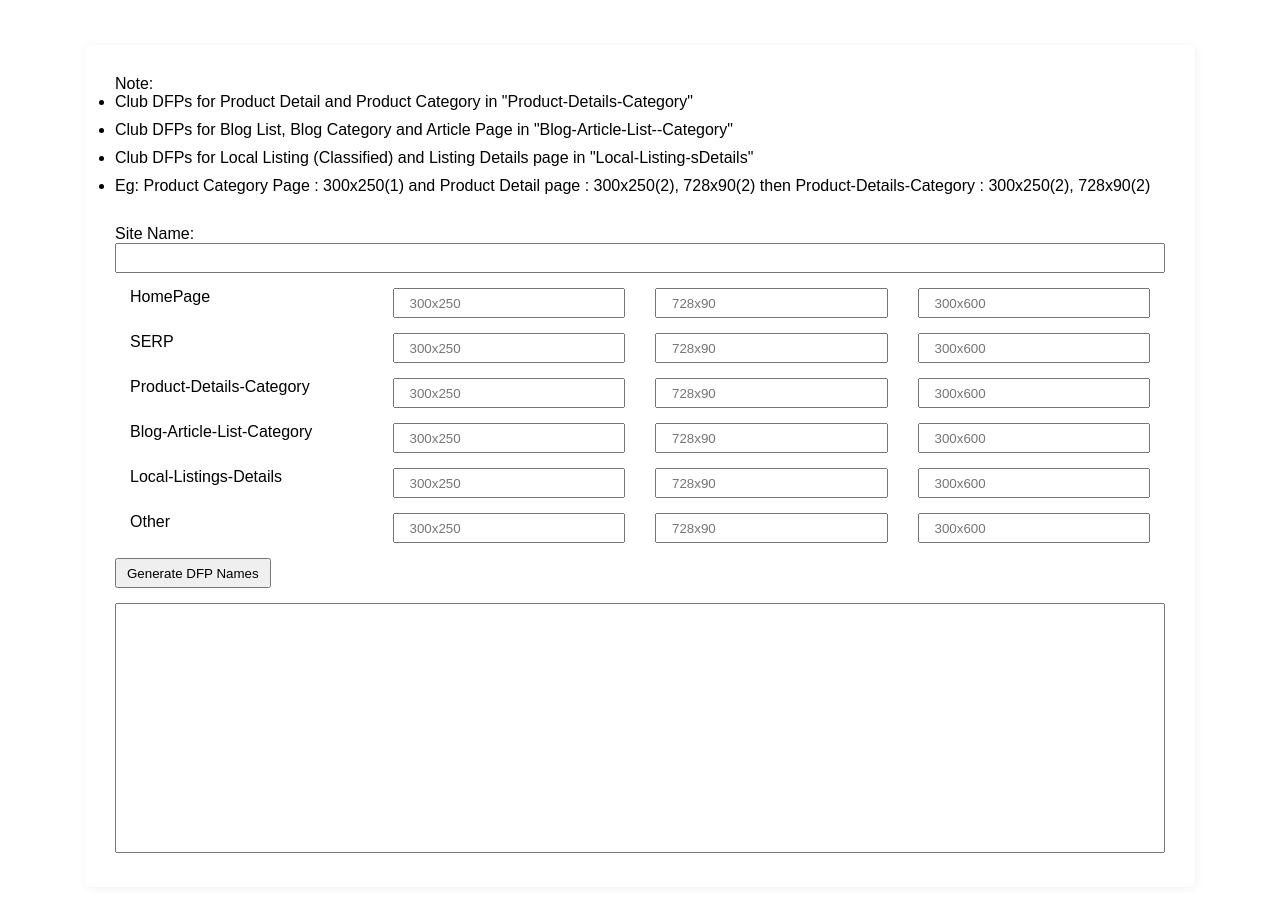
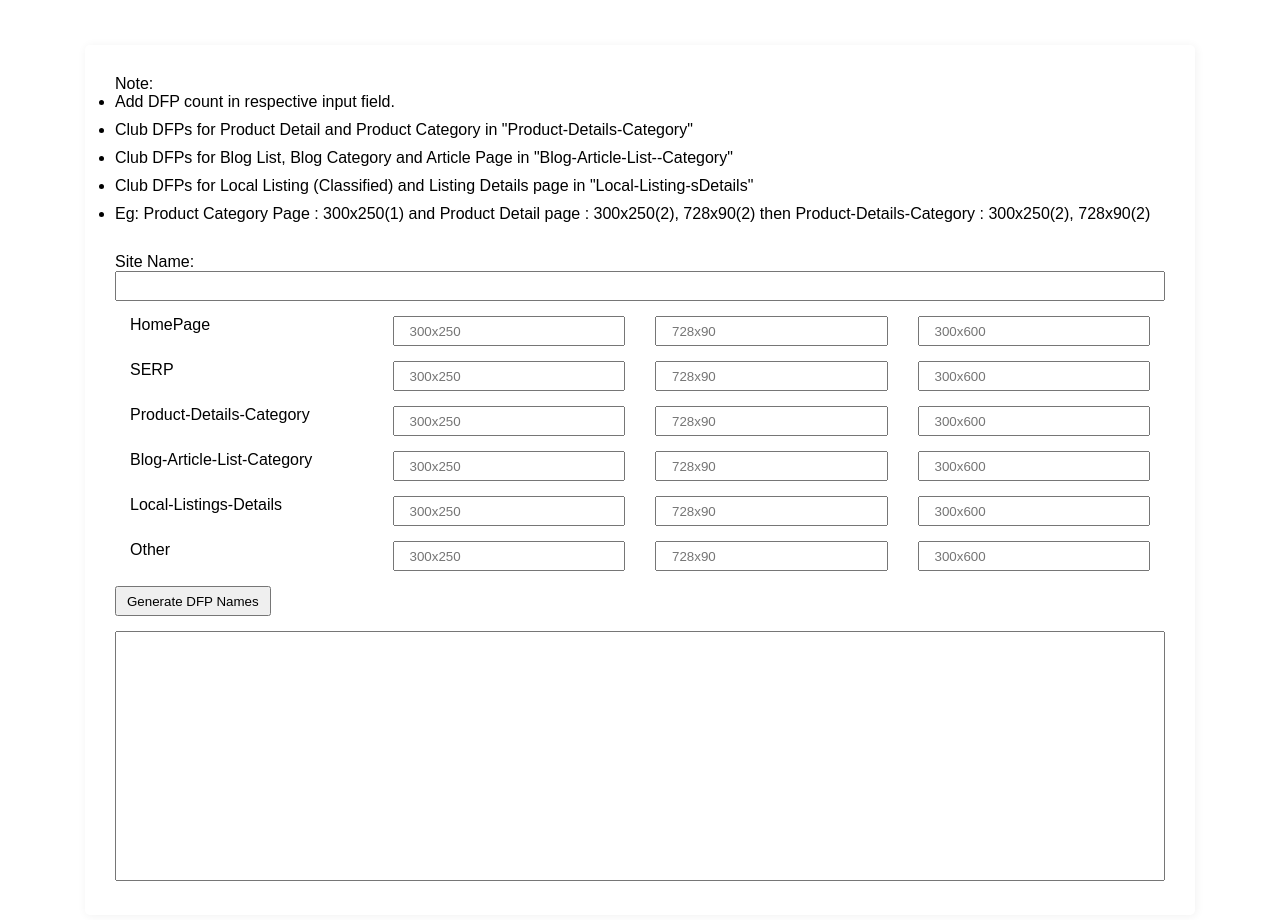
Before and after one commit to sidnandoskar5/DFPNameGen, a plain HTML site: page index.html in a window 1280 px wide. Drawn offline with Linux system fonts and the light colour scheme.

Commit message:
Note updated

```diff
--- a/index.html
+++ b/index.html
@@ -12,6 +12,7 @@
             <div class="note">
                 <p>Note:</p>
                 <ul>
+                    <li>Add DFP count in respective input field.</li>
                     <li>Club DFPs for Product Detail and Product Category in "Product-Details-Category"</li>
                     <li>Club DFPs for Blog List, Blog Category and Article Page in "Blog-Article-List--Category"</li>
                     <li>Club DFPs for Local Listing (Classified) and Listing Details page in "Local-Listing-sDetails"</li>
```
